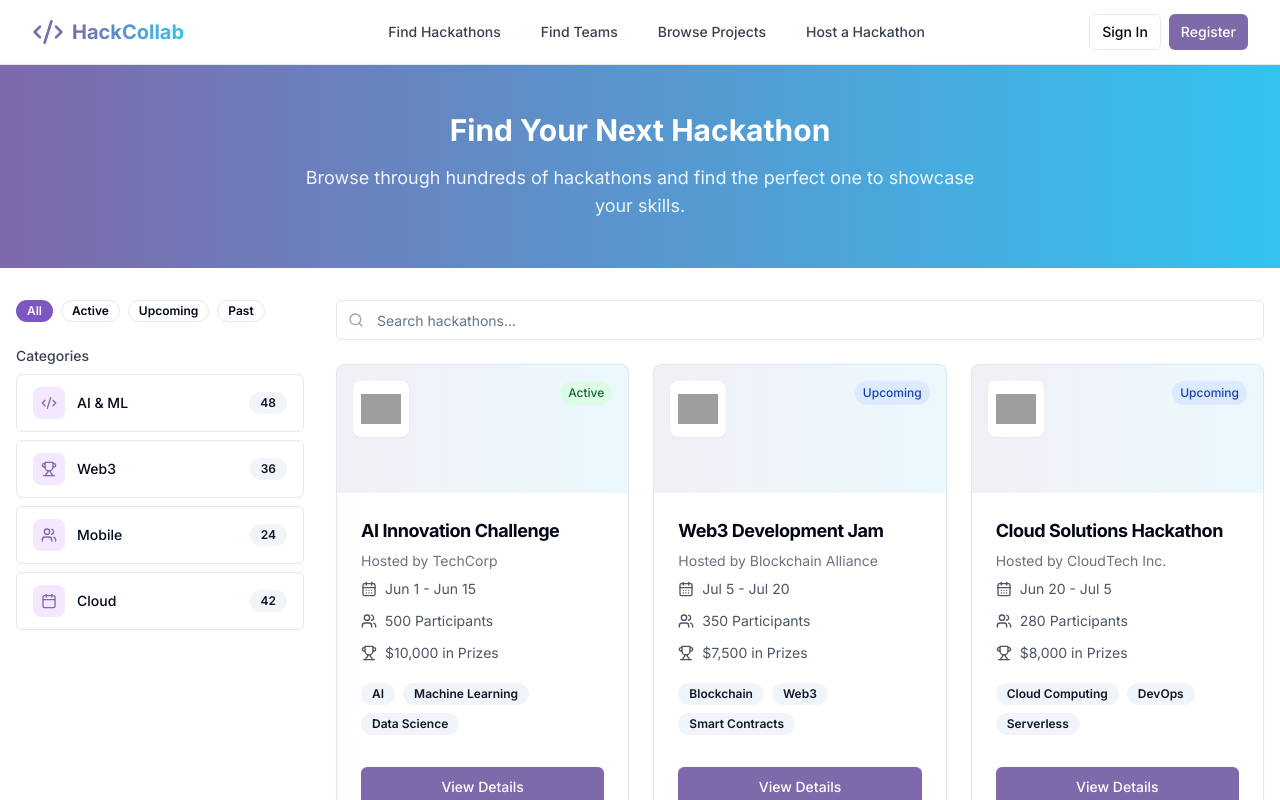
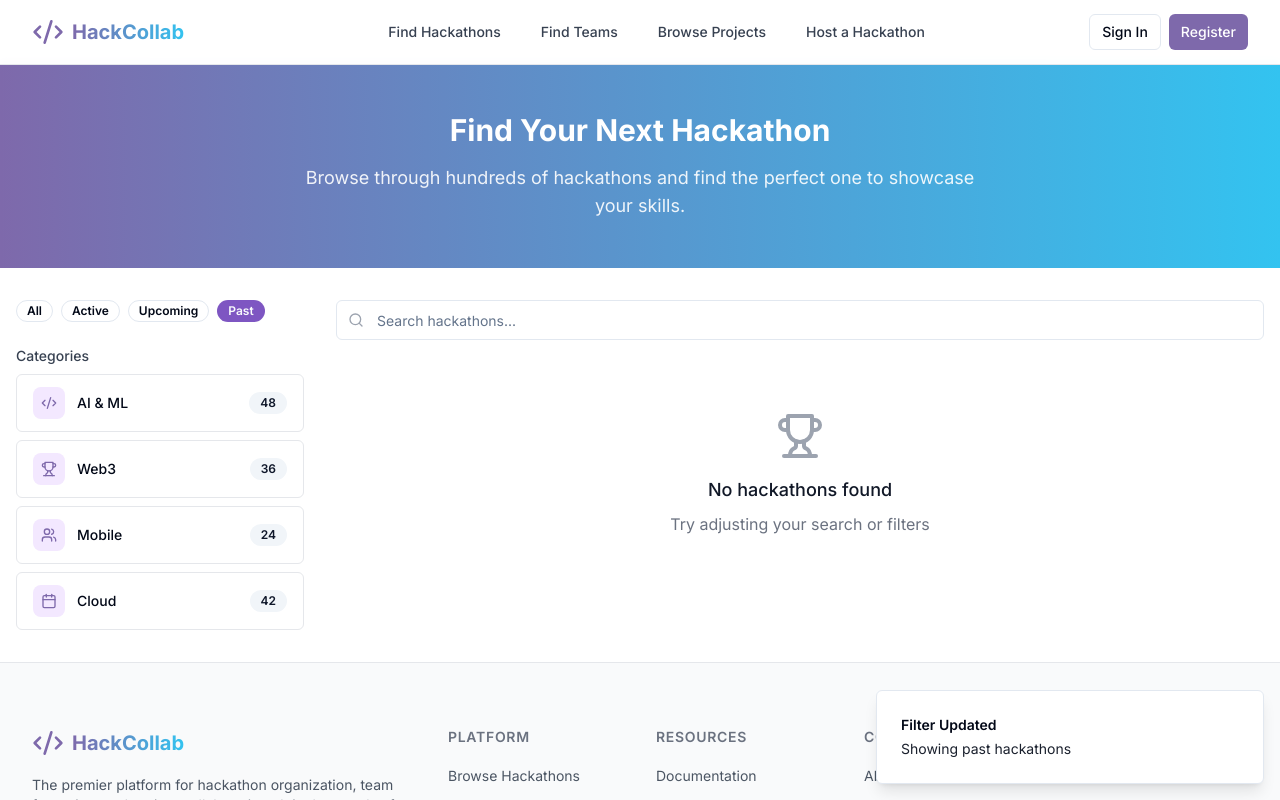
Before and after one commit to SauravAPTX/Hackasauraus, a React (Vite) app: page /hackathons in a window 1280 px wide. Both pictures are taken after a click on the element "Past". Shown: the top 800 px of the page. Built offline with nearby package versions, Linux system fonts and the light colour scheme; grey boxes are pictures that could not be loaded.

Commit message:
Implement all functions

```diff
--- a/src/components/HackathonCard.tsx
+++ b/src/components/HackathonCard.tsx
@@ -1,9 +1,10 @@
-
 import React from 'react';
+import { useNavigate } from 'react-router-dom';
 import { CalendarDays, Users, Trophy } from 'lucide-react';
 import { Card, CardContent, CardFooter, CardHeader } from "@/components/ui/card";
 import { Badge } from "@/components/ui/badge";
 import { Button } from "@/components/ui/button";
+import { useToast } from "@/hooks/use-toast";
 
 interface HackathonCardProps {
   id: string;
@@ -30,10 +31,20 @@ const HackathonCard: React.FC<HackathonCardProps> = ({
   status,
   tags,
 }) => {
+  const navigate = useNavigate();
+  const { toast } = useToast();
+
   const statusColors = {
     upcoming: 'bg-blue-100 text-blue-800',
     active: 'bg-green-100 text-green-800',
     ended: 'bg-gray-100 text-gray-800',
+  };
+
+  const handleViewDetails = () => {
+    toast({
+      title: "Coming Soon!",
+      description: "Hackathon details page will be implemented soon.",
+    });
   };
 
   return (
@@ -84,7 +95,10 @@ const HackathonCard: React.FC<HackathonCardProps> = ({
       </CardContent>
 
       <CardFooter className="pt-2 pb-4">
-        <Button className="w-full bg-hackathon-purple hover:bg-hackathon-darkPurple text-white">
+        <Button
+          className="w-full bg-hackathon-purple hover:bg-hackathon-darkPurple text-white"
+          onClick={handleViewDetails}
+        >
           View Details
         </Button>
       </CardFooter>
--- a/src/components/HackathonFilters.tsx
+++ b/src/components/HackathonFilters.tsx
@@ -4,29 +4,45 @@ import { Badge } from "@/components/ui/badge";
 import { Button } from "@/components/ui/button";
 import { Calendar, Trophy, Users, Code2 } from 'lucide-react';
 
-const filters = [
-  { label: 'All', active: true },
-  { label: 'Active', active: false },
-  { label: 'Upcoming', active: false },
-  { label: 'Past', active: false },
+export type FilterStatus = 'all' | 'active' | 'upcoming' | 'past';
+export type CategoryType = 'AI & ML' | 'Web3' | 'Mobile' | 'Cloud';
+
+interface HackathonFiltersProps {
+  activeFilter: FilterStatus;
+  activeCategory: CategoryType | null;
+  onFilterChange: (filter: FilterStatus) => void;
+  onCategoryChange: (category: CategoryType) => void;
+}
+
+const filters: { label: string; value: FilterStatus }[] = [
+  { label: 'All', value: 'all' },
+  { label: 'Active', value: 'active' },
+  { label: 'Upcoming', value: 'upcoming' },
+  { label: 'Past', value: 'past' },
 ];
 
 const categories = [
-  { name: 'AI & ML', icon: Code2, count: 48 },
-  { name: 'Web3', icon: Trophy, count: 36 },
-  { name: 'Mobile', icon: Users, count: 24 },
-  { name: 'Cloud', icon: Calendar, count: 42 },
+  { name: 'AI & ML' as CategoryType, icon: Code2, count: 48 },
+  { name: 'Web3' as CategoryType, icon: Trophy, count: 36 },
+  { name: 'Mobile' as CategoryType, icon: Users, count: 24 },
+  { name: 'Cloud' as CategoryType, icon: Calendar, count: 42 },
 ];
 
-const HackathonFilters = () => {
+const HackathonFilters: React.FC<HackathonFiltersProps> = ({
+  activeFilter,
+  activeCategory,
+  onFilterChange,
+  onCategoryChange,
+}) => {
   return (
     <div className="space-y-6">
       <div className="flex flex-wrap gap-2">
         {filters.map((filter) => (
           <Badge
-            key={filter.label}
-            variant={filter.active ? "default" : "outline"}
+            key={filter.value}
+            variant={filter.value === activeFilter ? "default" : "outline"}
             className="cursor-pointer"
+            onClick={() => onFilterChange(filter.value)}
           >
             {filter.label}
           </Badge>
@@ -40,7 +56,12 @@ const HackathonFilters = () => {
             <Button
               key={category.name}
               variant="outline"
-              className="justify-start h-auto py-3 px-4 border-gray-200 hover:border-hackathon-purple hover:bg-hackathon-purple/5"
+              className={`justify-start h-auto py-3 px-4 border-gray-200 ${
+                category.name === activeCategory
+                  ? "border-hackathon-purple bg-hackathon-purple/5"
+                  : "hover:border-hackathon-purple hover:bg-hackathon-purple/5"
+              }`}
+              onClick={() => onCategoryChange(category.name)}
             >
               <div className="flex items-center w-full">
                 <div className="bg-purple-100 p-2 rounded-lg mr-3">
--- a/src/components/HackathonSearch.tsx
+++ b/src/components/HackathonSearch.tsx
@@ -1,14 +1,30 @@
 
-import React from 'react';
+import React, { useState, useCallback } from 'react';
 import { Search } from 'lucide-react';
 import { Input } from "@/components/ui/input";
+import { useToast } from "@/hooks/use-toast";
 
-const HackathonSearch = () => {
+interface HackathonSearchProps {
+  onSearch: (query: string) => void;
+}
+
+const HackathonSearch: React.FC<HackathonSearchProps> = ({ onSearch }) => {
+  const [searchQuery, setSearchQuery] = useState('');
+  const { toast } = useToast();
+
+  const handleSearch = useCallback((e: React.ChangeEvent<HTMLInputElement>) => {
+    const query = e.target.value;
+    setSearchQuery(query);
+    onSearch(query);
+  }, [onSearch]);
+
   return (
     <div className="relative">
       <Search className="absolute left-3 top-1/2 transform -translate-y-1/2 text-gray-400 h-4 w-4" />
       <Input
         type="text"
+        value={searchQuery}
+        onChange={handleSearch}
         placeholder="Search hackathons..."
         className="pl-10 w-full"
       />
--- a/src/pages/FindHackathons.tsx
+++ b/src/pages/FindHackathons.tsx
@@ -1,9 +1,10 @@
 
-import React from 'react';
+import React, { useState, useCallback } from 'react';
+import { useToast } from "@/hooks/use-toast";
 import Navbar from '@/components/Navbar';
 import Footer from '@/components/Footer';
 import HackathonSearch from '@/components/HackathonSearch';
-import HackathonFilters from '@/components/HackathonFilters';
+import HackathonFilters, { FilterStatus, CategoryType } from '@/components/HackathonFilters';
 import HackathonCard from '@/components/HackathonCard';
 import { Trophy } from 'lucide-react';
 
@@ -47,6 +48,44 @@ const HACKATHONS = [
 ];
 
 const FindHackathons = () => {
+  const [searchQuery, setSearchQuery] = useState('');
+  const [activeFilter, setActiveFilter] = useState<FilterStatus>('all');
+  const [activeCategory, setActiveCategory] = useState<CategoryType | null>(null);
+  const { toast } = useToast();
+
+  const handleSearch = useCallback((query: string) => {
+    setSearchQuery(query);
+  }, []);
+
+  const handleFilterChange = useCallback((filter: FilterStatus) => {
+    setActiveFilter(filter);
+    toast({
+      title: "Filter Updated",
+      description: `Showing ${filter} hackathons`,
+    });
+  }, [toast]);
+
+  const handleCategoryChange = useCallback((category: CategoryType) => {
+    setActiveCategory(prevCategory => prevCategory === category ? null : category);
+    toast({
+      title: "Category Updated",
+      description: `Showing ${category} hackathons`,
+    });
+  }, [toast]);
+
+  const filteredHackathons = HACKATHONS.filter(hackathon => {
+    const matchesSearch = hackathon.title.toLowerCase().includes(searchQuery.toLowerCase()) ||
+                         hackathon.organizer.toLowerCase().includes(searchQuery.toLowerCase());
+
+    const matchesFilter = activeFilter === 'all' || hackathon.status === activeFilter;
+
+    const matchesCategory = !activeCategory || hackathon.tags.some(tag =>
+      tag.toLowerCase() === activeCategory.toLowerCase()
+    );
+
+    return matchesSearch && matchesFilter && matchesCategory;
+  });
+
   return (
     <div className="min-h-screen flex flex-col">
       <Navbar />
@@ -67,20 +106,33 @@ const FindHackathons = () => {
           <div className="grid grid-cols-1 lg:grid-cols-4 gap-8">
             {/* Filters Sidebar */}
             <div className="lg:col-span-1">
-              <HackathonFilters />
+              <HackathonFilters
+                activeFilter={activeFilter}
+                activeCategory={activeCategory}
+                onFilterChange={handleFilterChange}
+                onCategoryChange={handleCategoryChange}
+              />
             </div>
 
             {/* Main Content */}
             <div className="lg:col-span-3">
               <div className="mb-6">
-                <HackathonSearch />
+                <HackathonSearch onSearch={handleSearch} />
               </div>
 
-              <div className="grid grid-cols-1 md:grid-cols-2 xl:grid-cols-3 gap-6">
-                {HACKATHONS.map((hackathon) => (
-                  <HackathonCard key={hackathon.id} {...hackathon} />
-                ))}
-              </div>
+              {filteredHackathons.length === 0 ? (
+                <div className="text-center py-12">
+                  <Trophy className="mx-auto h-12 w-12 text-gray-400 mb-4" />
+                  <h3 className="text-lg font-medium text-gray-900 mb-2">No hackathons found</h3>
+                  <p className="text-gray-500">Try adjusting your search or filters</p>
+                </div>
+              ) : (
+                <div className="grid grid-cols-1 md:grid-cols-2 xl:grid-cols-3 gap-6">
+                  {filteredHackathons.map((hackathon) => (
+                    <HackathonCard key={hackathon.id} {...hackathon} />
+                  ))}
+                </div>
+              )}
             </div>
           </div>
         </div>
```
